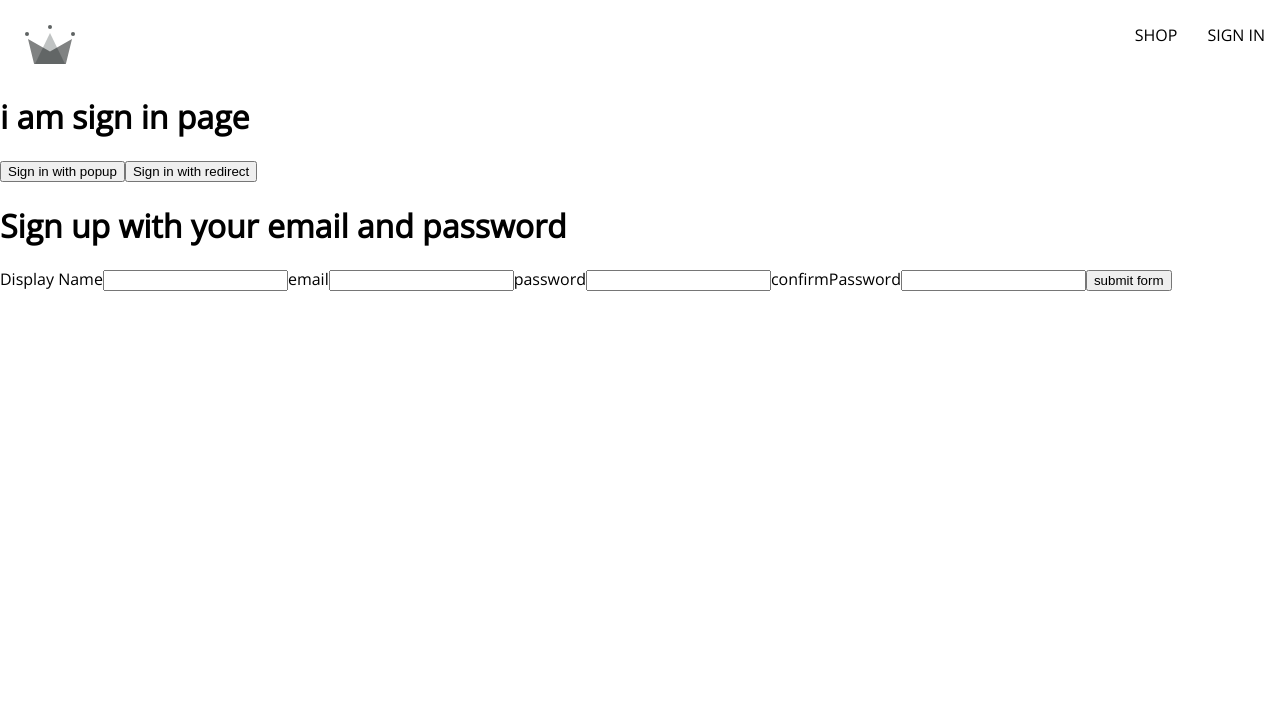
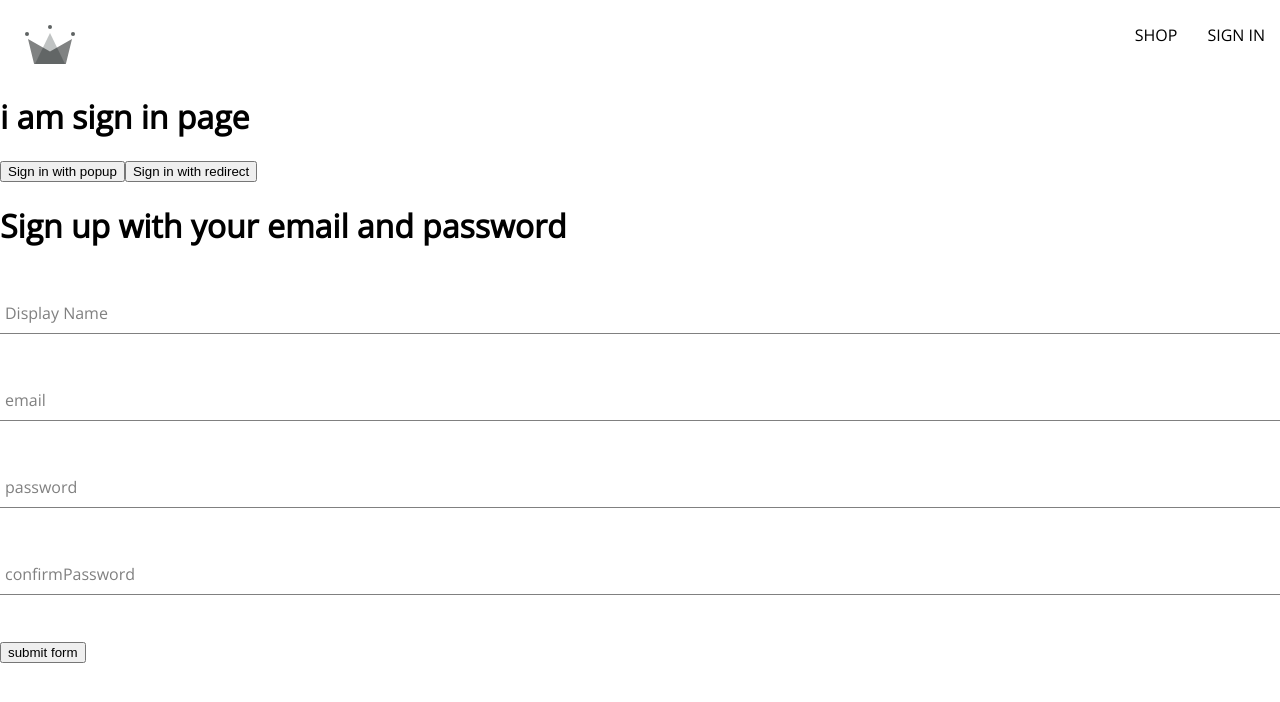
Before and after one commit to mansisingl/shopping-site, a React (Create React App) app in the folder capstone/: page /signIn in a window 1280 px wide. Shown: the top 702 px of the page. Built offline with nearby package versions, Linux system fonts and the light colour scheme.

Commit message:
signup component done till video 13

```diff
--- /dev/null
+++ b/capstone/src/components/form-input/form-input.component.jsx
@@ -0,0 +1,21 @@
+import './form-input.styles.scss';
+const FormInput =({label, ...otherProps}) => {
+    return (
+        <div className="group">
+            <input className="form-input"
+             {...otherProps}
+            />
+{
+label && (
+<label
+className={`${otherProps.value.length ? 'shrink' : ''}form-input-label`}>
+    {label}
+    </label>
+    )}
+
+
+         </div>
+    );
+}
+
+export default  FormInput;
--- /dev/null
+++ b/capstone/src/components/form-input/form-input.styles.scss
@@ -0,0 +1,54 @@
+$sub-color: grey;
+$main-color: black;
+
+@mixin shrinkLabel {
+  top: -14px;
+  font-size: 12px;
+  color: $main-color;
+}
+
+.group {
+  position: relative;
+  margin: 45px 0;
+
+  .form-input {
+    background: none;
+    background-color: white;
+    color: $sub-color;
+    font-size: 18px;
+    padding: 10px 10px 10px 5px;
+    display: block;
+    width: 100%;
+    border: none;
+    border-radius: 0;
+    border-bottom: 1px solid $sub-color;
+    margin: 25px 0;
+
+    &:focus {
+      outline: none;
+    }
+
+    &:focus ~ .form-input-label {
+      @include shrinkLabel();
+    }
+  }
+
+  input[type='password'] {
+    letter-spacing: 0.3em;
+  }
+
+  .form-input-label {
+    color: $sub-color;
+    font-size: 16px;
+    font-weight: normal;
+    position: absolute;
+    pointer-events: none;
+    left: 5px;
+    top: 10px;
+    transition: 300ms ease all;
+
+    &.shrink {
+      @include shrinkLabel();
+    }
+  }
+}
--- a/capstone/src/components/sign-up-form/sign-up-form.components.jsx
+++ b/capstone/src/components/sign-up-form/sign-up-form.components.jsx
@@ -1,5 +1,6 @@
 import { async } from '@firebase/util';
 import React, {useState} from 'react'
+import FormInput from '../form-input/form-input.component';
 import { createAuthUserWithEmailAndPassword, createUserDocumentFromAuth} from '../../utils/firebase/Firebase.utils';
 const defaultFormFields = {
     displayName: '',
@@ -51,14 +52,41 @@
     <div>
       <h1>Sign up with your email and password</h1>
       <form onSubmit={handleSubmit}>
-        <label>Display Name</label>
-        <input type='text' required onChange={handleChange} name='displayName' value={displayName} />
-        <label>email</label>
-        <input type='email' required onChange={handleChange} name='email' value={email}  />
-        <label>password</label>
-        <input type='password' required onChange={handleChange} name='password' value={password}  />
-        <label>confirmPassword</label>
-        <input type='password' required onChange={handleChange} name='confirmPassword' value={confirmPassword}  />
+        <FormInput
+          label="Display Name"
+          type='text'
+          required
+          onChange={handleChange}
+          name='displayName'
+          value={displayName}
+        />
+
+        <FormInput
+          label="email"
+          type='email'
+          required
+          onChange={handleChange}
+          name='email'
+          value={email}
+        />
+
+        <FormInput
+          label="password"
+          type='password'
+          required
+          onChange={handleChange}
+          name='password'
+          value={password}
+        />
+
+        <FormInput
+         label="confirmPassword"
+         type='password'
+         required
+         onChange={handleChange}
+         name='confirmPassword'
+         value={confirmPassword}
+        />
 
         <button type='submit'>submit form</button>
       </form>
```
